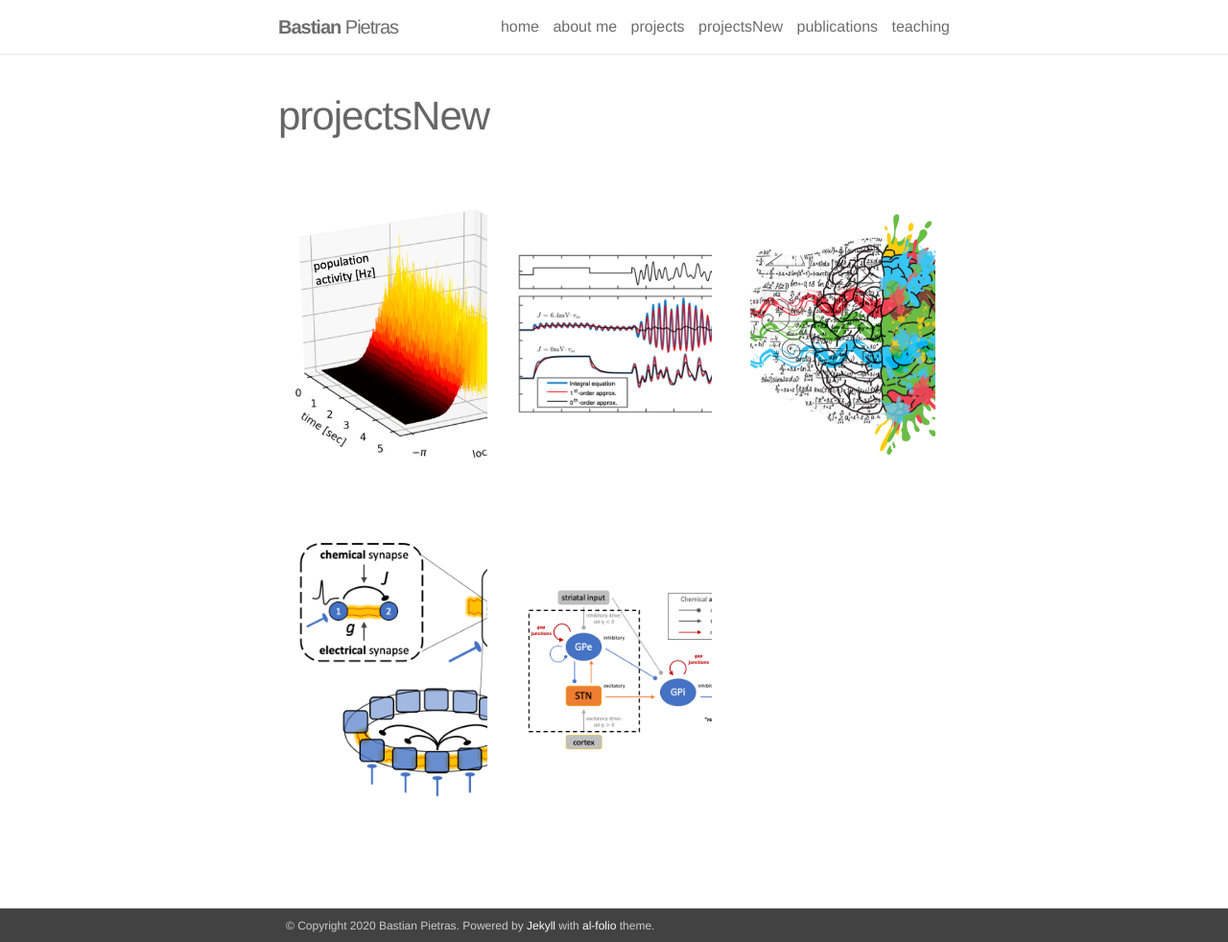
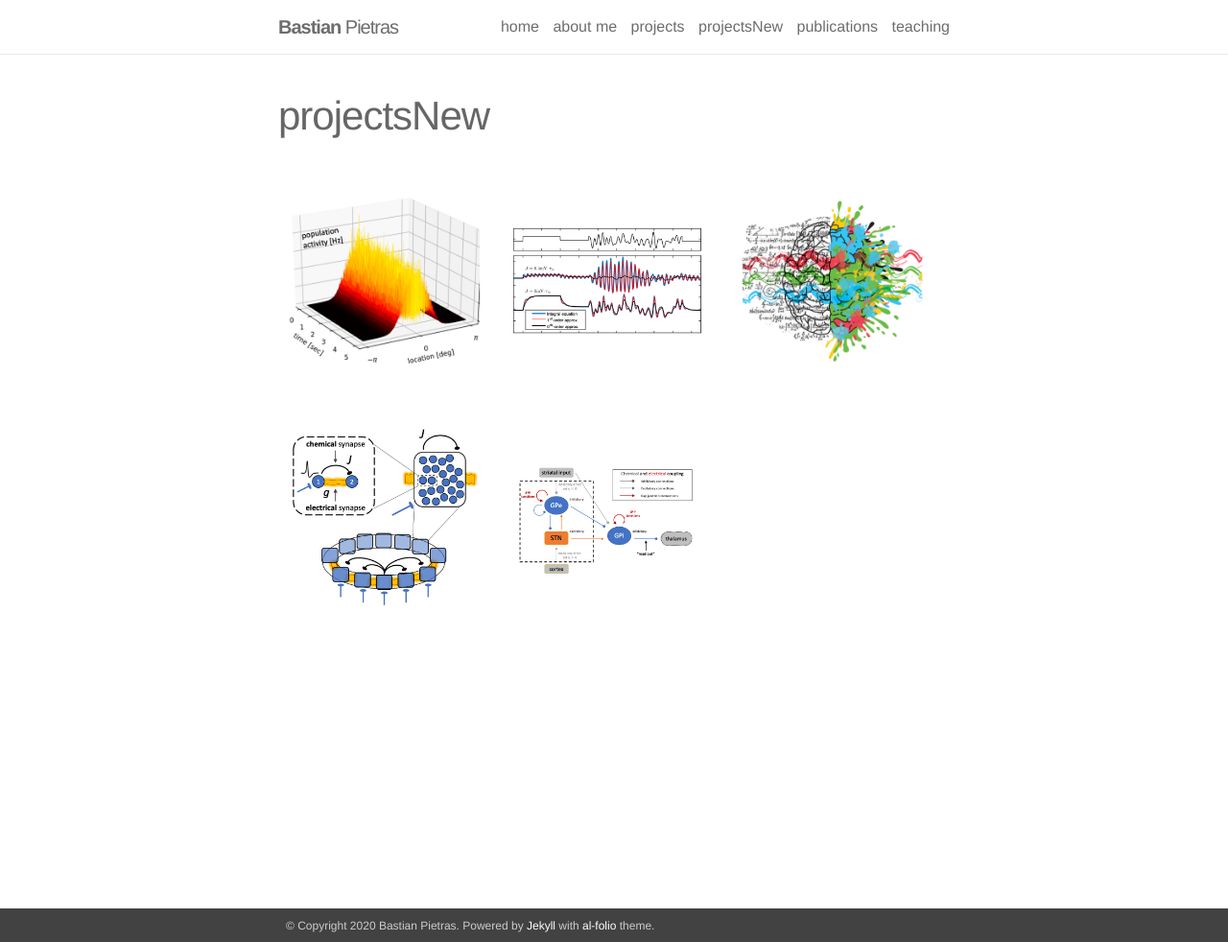
Before and after one commit to BastianPietras/bastianpietras.github.io, a Jekyll site: the page built from _pages/projectsNew.md, in a window 1280 px wide and 982 px high. Shown: the whole window at 96% size. Built offline with Jekyll 4.4.1, drawn with Linux system fonts in a browser that asks for light colours.

Commit message:
Update _projects.scss

```diff
--- a/_sass/_projects.scss
+++ b/_sass/_projects.scss
@@ -1,21 +1,21 @@
 .project {
     box-sizing: border-box;
     float: left;
-    height: 350px;
-    padding: 15px;
+    height: 250px;
+    padding: 10px;
     vertical-align: middle;
     width: 33.33%;
 
     .thumbnail {
         overflow: hidden;
-        height: 300px;
+        height: 200px;
         width: 100%;
 
         img {
             height: auto;
             position: center;
             vertical-align: middle;
-            width: 300px;
+            width: 200px;
         }
 
         a {
```
